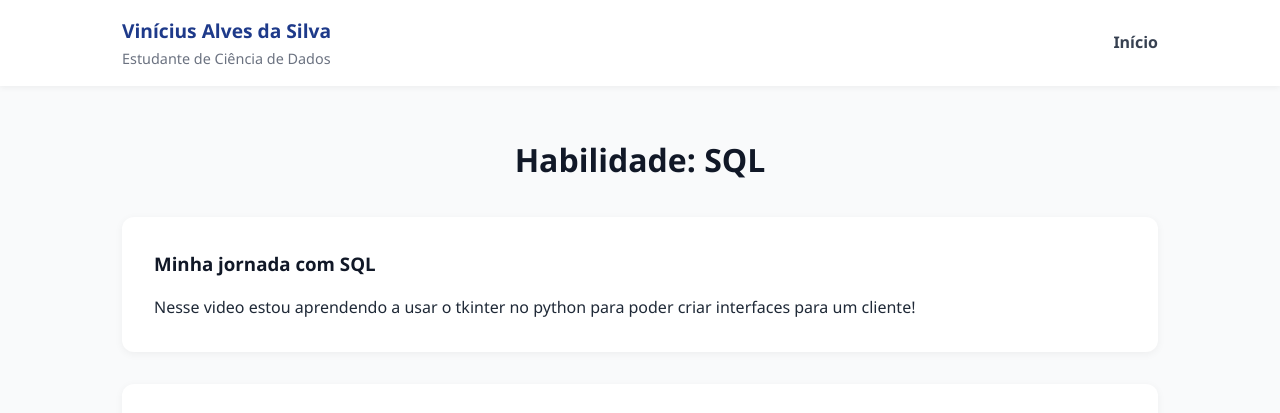
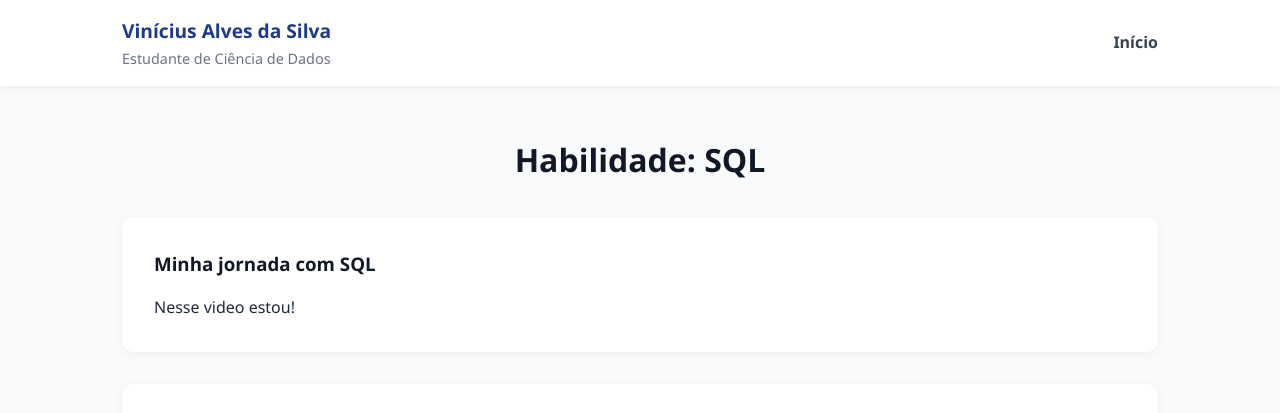
Before and after one commit to viniciusnet2270-art/portf-lio3, a plain HTML site: page python_page - Copia.html in a window 1280 px wide. Shown: the top 413 px of the page. Drawn offline with Linux system fonts and the light colour scheme.

Commit message:
Update python_page - Copia.html

```diff
--- a/python_page - Copia.html
+++ b/python_page - Copia.html
@@ -147,7 +147,7 @@
 
             <div class="content-item">
                 <h3>Minha jornada com SQL</h3>
-                <p> Nesse video estou aprendendo a usar o tkinter no python para poder criar interfaces para um cliente!</p>
+                <p> Nesse video estou!</p>
             </div>
 
             <div class="content-item">
```
